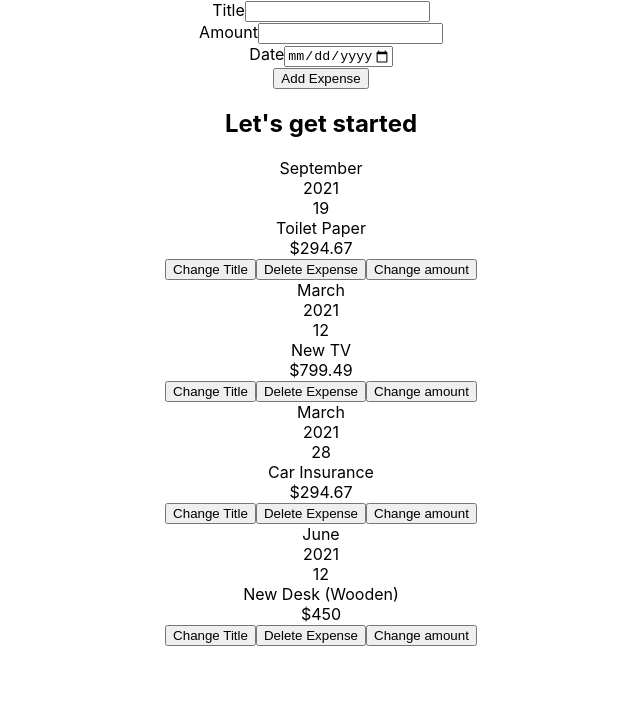
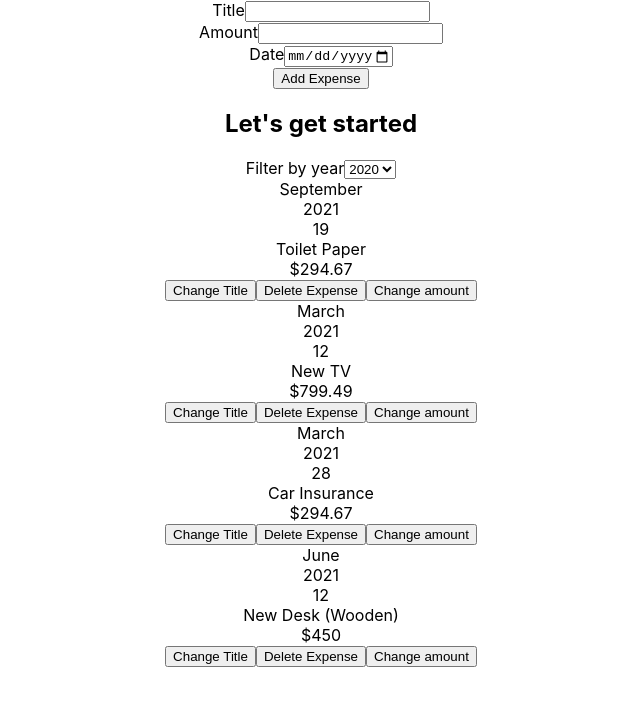
Before and after one commit to rishabh9116/Gitstart, a React (Create React App) app in the folder React/expenseitem/: page / in a window 1280 px wide. Shown: the top 706 px of the page, without its empty margins (319-959 px from the left). Built offline with nearby package versions, Linux system fonts and the light colour scheme.

Commit message:
ExpenseFilter added

```diff
--- a/React/expenseitem/src/Components/Expenses/Expenses.js
+++ b/React/expenseitem/src/Components/Expenses/Expenses.js
@@ -1,10 +1,17 @@
-import React from 'react'
+import React, { useState } from 'react'
 import ExpenseItem from './ExpenseItem'
 import Card from '../UI/Card'
+import ExpensesFilter from './ExpensesFilter'
 const Expenses = (props) => {
+ const[filteredYear,setFilteredYear] = useState('2020');
+
+  const filterChangeHandler = selectedYear => {
+    setFilteredYear(selectedYear);
+  }
   return (
     <div >
        <h2>Let's get started</h2>
+       <ExpensesFilter selected={filteredYear} onChangeFilter={filterChangeHandler}/>
       <ExpenseItem title={props.items[0].title} amount={props.items[0].amount} date={props.items[0].date}
       location={props.items[0].location}/>
       <ExpenseItem title={props.items[1].title} amount={props.items[1].amount} date={props.items[1].date}
--- /dev/null
+++ b/React/expenseitem/src/Components/Expenses/ExpensesFilter.js
@@ -0,0 +1,22 @@
+import React from 'react'
+
+const ExpensesFilter = (props) => {
+    const dropdownChangeHandler = (event) => {
+        props.onChangeFilter(event.target.value);
+    }
+  return (
+    <div className='expenses-filter'>
+        <div className='expenses-filter__control'>
+        <label>Filter by year</label>
+        <select value={props.selected} onChange={dropdownChangeHandler}>
+           <option value='2022'>2022</option>
+           <option value='2021'>2021</option>
+           <option value='2020'>2020</option>
+           <option value='2019'>2019</option>
+        </select>
+        </div>
+    </div>
+  )
+}
+
+export default ExpensesFilter
```
